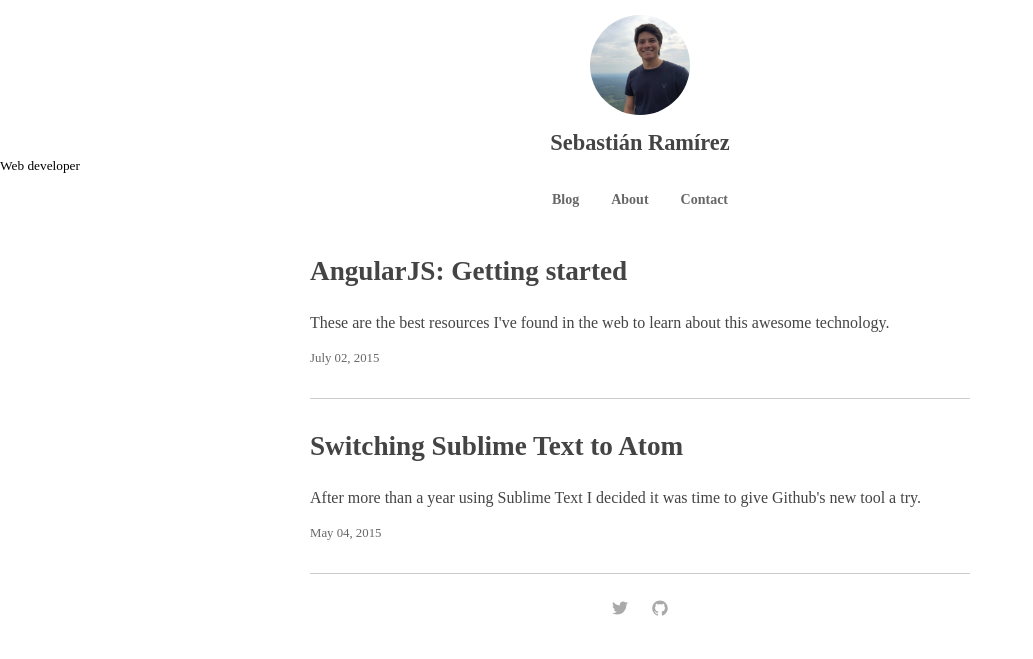
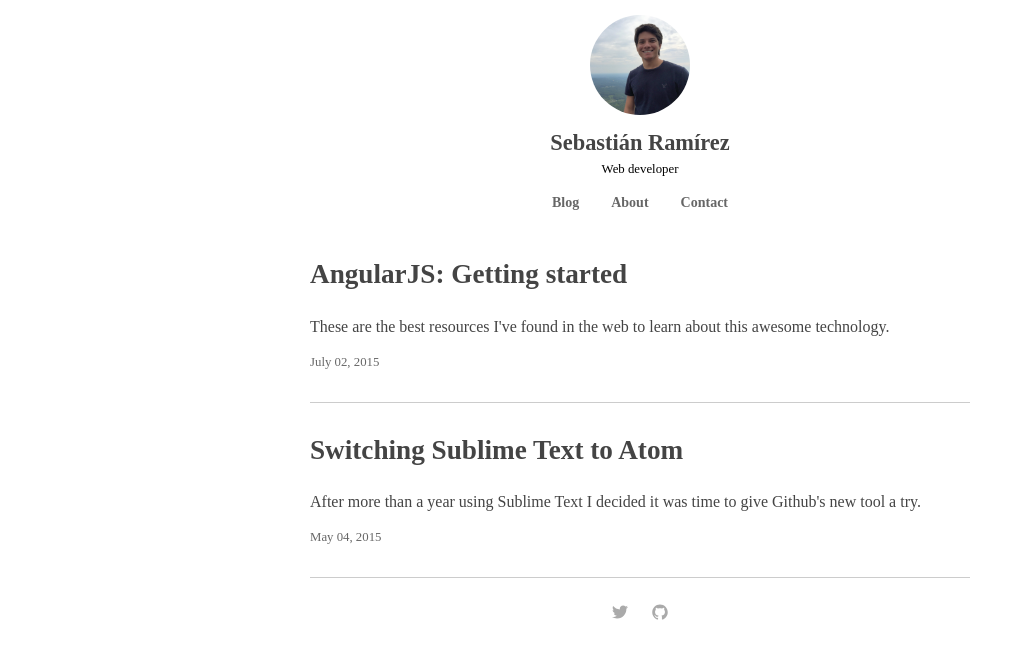
Before and after one commit to s-ramirez/s-ramirez.github.io, a Jekyll site: the page built from index.html, in a window 1280 px wide. Shown: the top 659 px of the page, without its empty margins (0-1033 px from the left). Built offline with Jekyll 4.4.1, drawn with Linux system fonts in a browser that asks for light colours; some web fonts are replaced; the list of posts is cut into pages by our own code.

Commit message:
Changing description to h2

```diff
--- a/_layouts/default.html
+++ b/_layouts/default.html
@@ -5,7 +5,7 @@
             <div class="sidebar-image">
             </div>
             <h1>{{site.name}}</h1>
-            <small>{{site.description}}</small>
+            <h2>{{site.description}}</h2>
             <ul class="sidebar-links">
                 <li><a href="/">Blog</a></li>
                 <li><a href="#">About</a></li>
```
